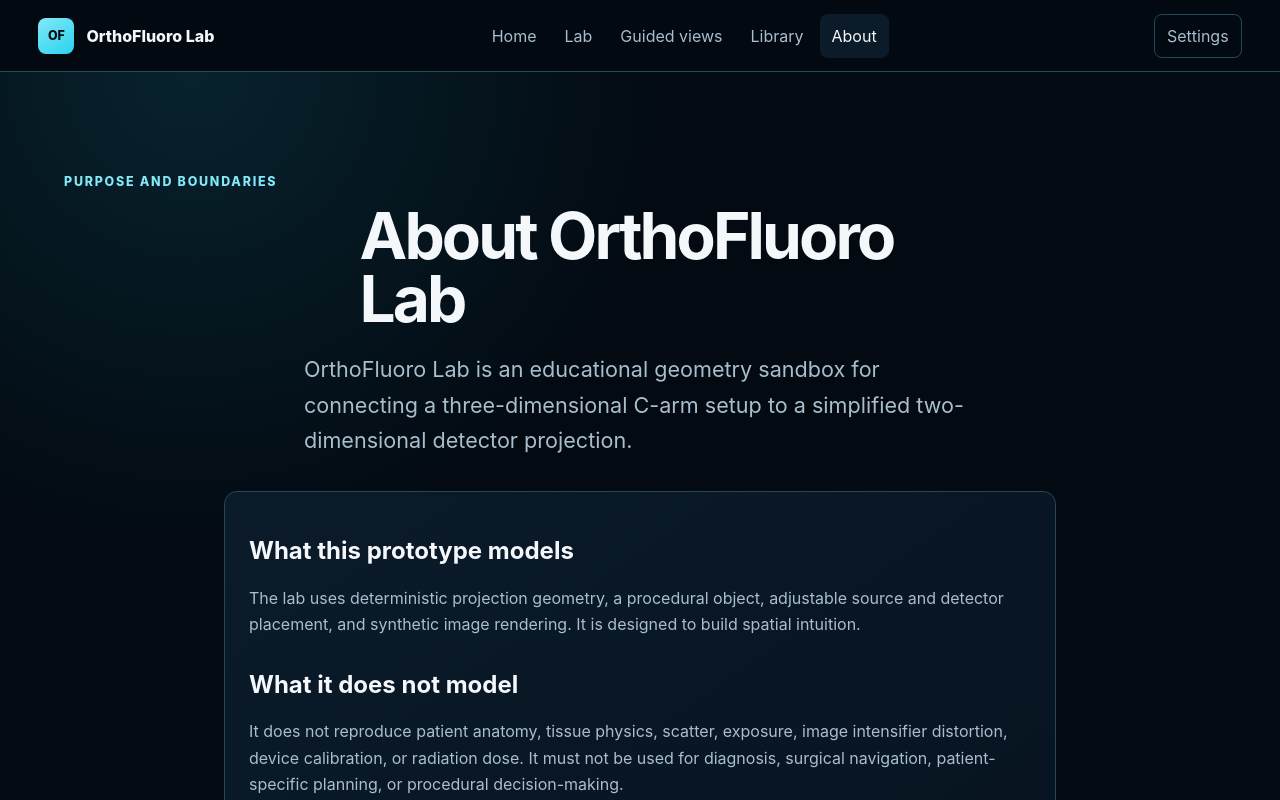
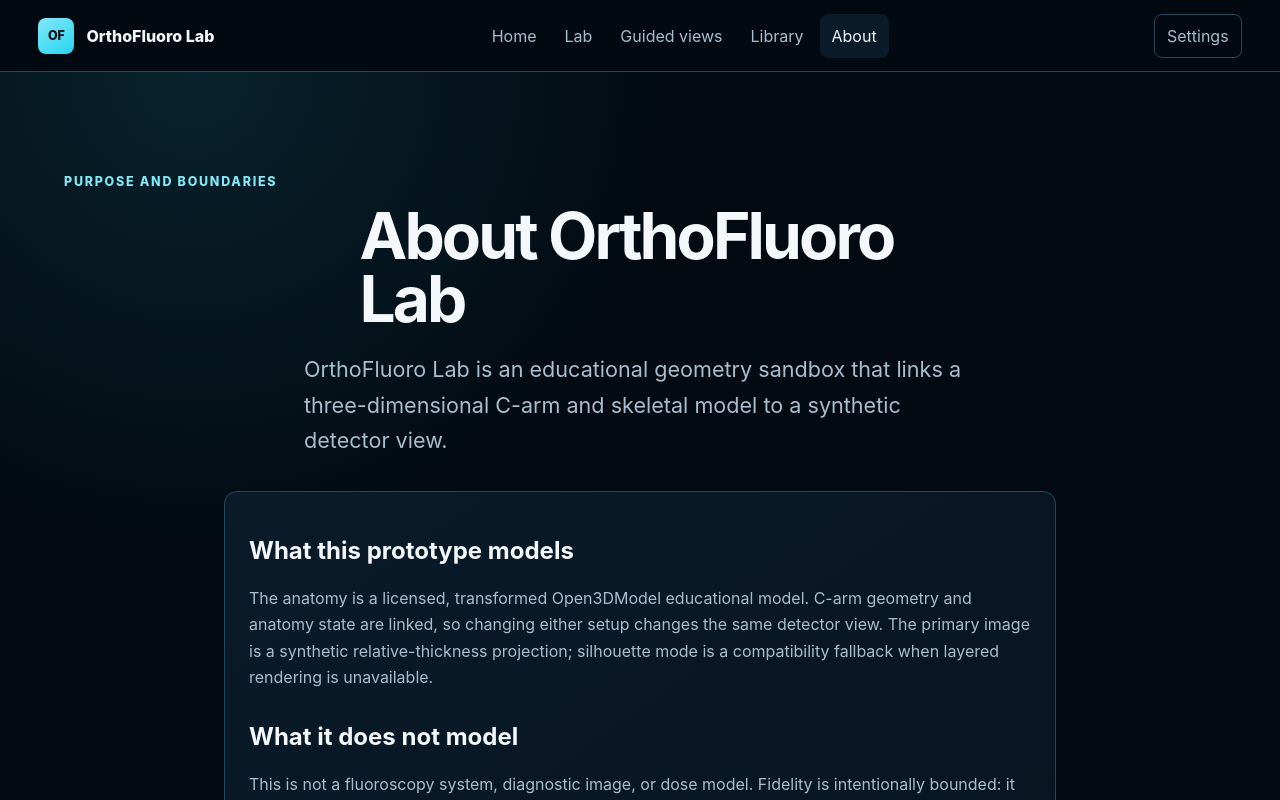
Before and after one commit to Ariustamael/OrthoFluoro-Lab, a Next.js app: page /about in a window 1280 px wide. Shown: the top 800 px of the page. Built offline with nearby package versions, Linux system fonts and the light colour scheme.

Commit message:
docs: validate hip anatomy projection

```diff
--- a/src/pages/AboutPage.tsx
+++ b/src/pages/AboutPage.tsx
@@ -4,23 +4,27 @@ export function AboutPage() {
       <p className="page-eyebrow">Purpose and boundaries</p>
       <h1>About OrthoFluoro Lab</h1>
       <p className="content-page__lede">
-        OrthoFluoro Lab is an educational geometry sandbox for connecting a
-        three-dimensional C-arm setup to a simplified two-dimensional detector
-        projection.
+        OrthoFluoro Lab is an educational geometry sandbox that links a
+        three-dimensional C-arm and skeletal model to a synthetic detector
+        view.
       </p>
       <section className="prose-card">
         <h2>What this prototype models</h2>
         <p>
-          The lab uses deterministic projection geometry, a procedural object,
-          adjustable source and detector placement, and synthetic image
-          rendering. It is designed to build spatial intuition.
+          The anatomy is a licensed, transformed Open3DModel educational model.
+          C-arm geometry and anatomy state are linked, so changing either setup
+          changes the same detector view. The primary image is a synthetic
+          relative-thickness projection; silhouette mode is a compatibility
+          fallback when layered rendering is unavailable.
         </p>
         <h2>What it does not model</h2>
         <p>
-          It does not reproduce patient anatomy, tissue physics, scatter,
-          exposure, image intensifier distortion, device calibration, or
-          radiation dose. It must not be used for diagnosis, surgical
-          navigation, patient-specific planning, or procedural decision-making.
+          This is not a fluoroscopy system, diagnostic image, or dose model.
+          Fidelity is intentionally bounded: it does not reproduce patient
+          anatomy, soft tissue, pathology, beam spectrum, scatter, noise,
+          exposure control, device calibration, or radiation dose. It is not
+          patient-specific and must not be used for diagnosis, surgical
+          navigation, planning, or procedural decision-making.
         </p>
         <h2>Privacy</h2>
         <p>
--- a/src/pages/HomePage.tsx
+++ b/src/pages/HomePage.tsx
@@ -11,7 +11,7 @@ const concepts = [
   ],
   [
     "Safe by design",
-    "Learn from procedural anatomy and explicit limitations without patient data.",
+    "Learn from licensed synthetic skeletal anatomy and explicit limitations without patient data.",
   ],
 ] as const;
 
```
Also changed, not shown: 8 other files (tests, documents, lock files or other folders).
